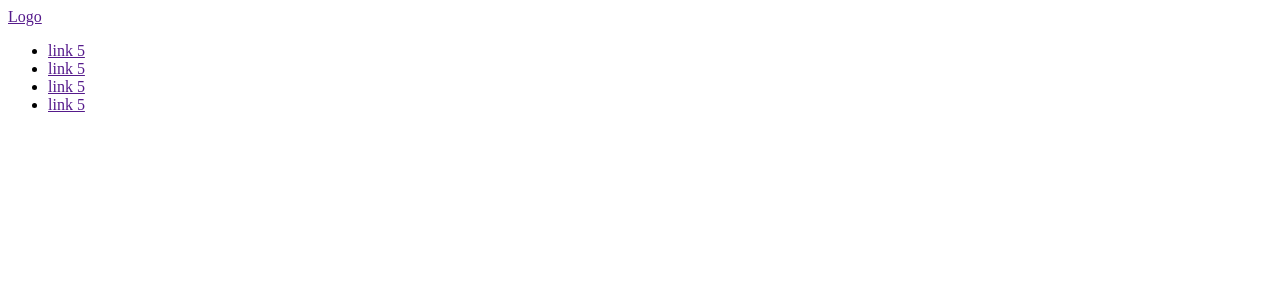
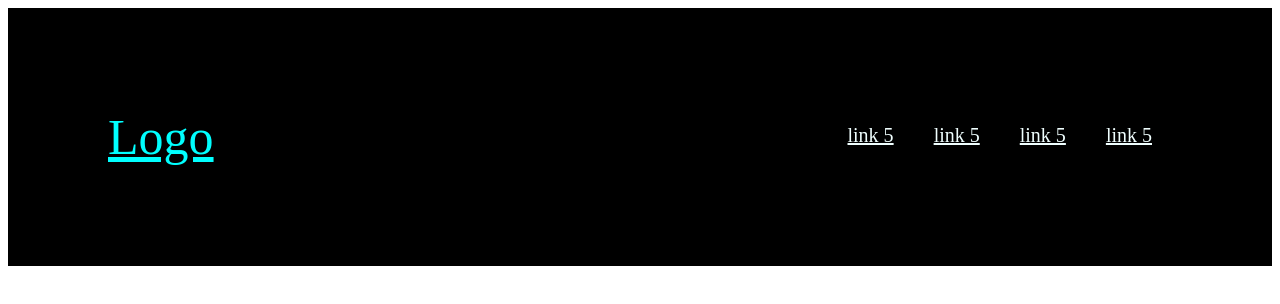
Before and after one commit to akbarilxambaev-hub/test, a plain HTML site: page index.html in a window 1280 px wide. Drawn offline with Linux system fonts and the light colour scheme.

Commit message:
оформили header

```diff
--- a/index.html
+++ b/index.html
@@ -4,10 +4,11 @@
     <meta charset="UTF-8">
     <meta name="viewport" content="width=device-width, initial-scale=1.0">
     <title>Document</title>
+    <link rel="stylesheet" href="style.css">
 </head>
 <body>
     <header>
-        <a href="">Logo</a>
+        <a href="" class="logo">Logo</a>
         <ul>
             <li><a href="">link 5</a></li>
             <li><a href="">link 5</a></li>
--- /dev/null
+++ b/style.css
@@ -0,0 +1,21 @@
+header {
+    background: #000;
+    display: flex;
+    justify-content: space-between;
+    padding: 100px 100px;
+}
+
+.logo {
+    color: aqua;
+    font-size: 50px;
+}
+
+ul {
+    display: flex;
+}
+
+ul a {
+    color: azure;
+    font-size: 20px;
+    margin: 0 20px;
+}
```
